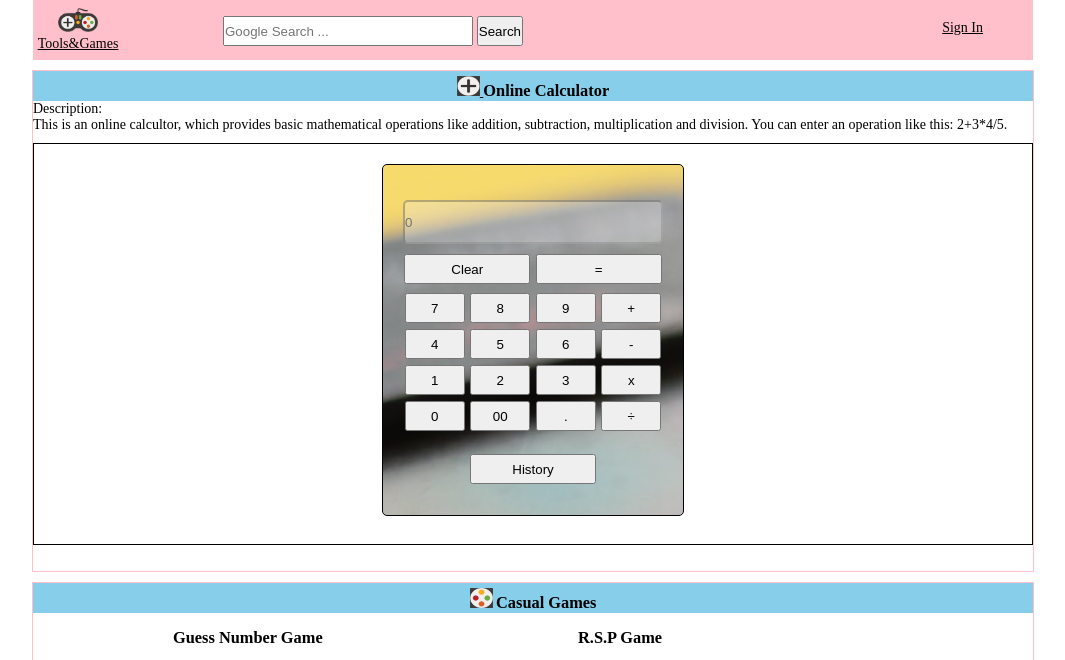
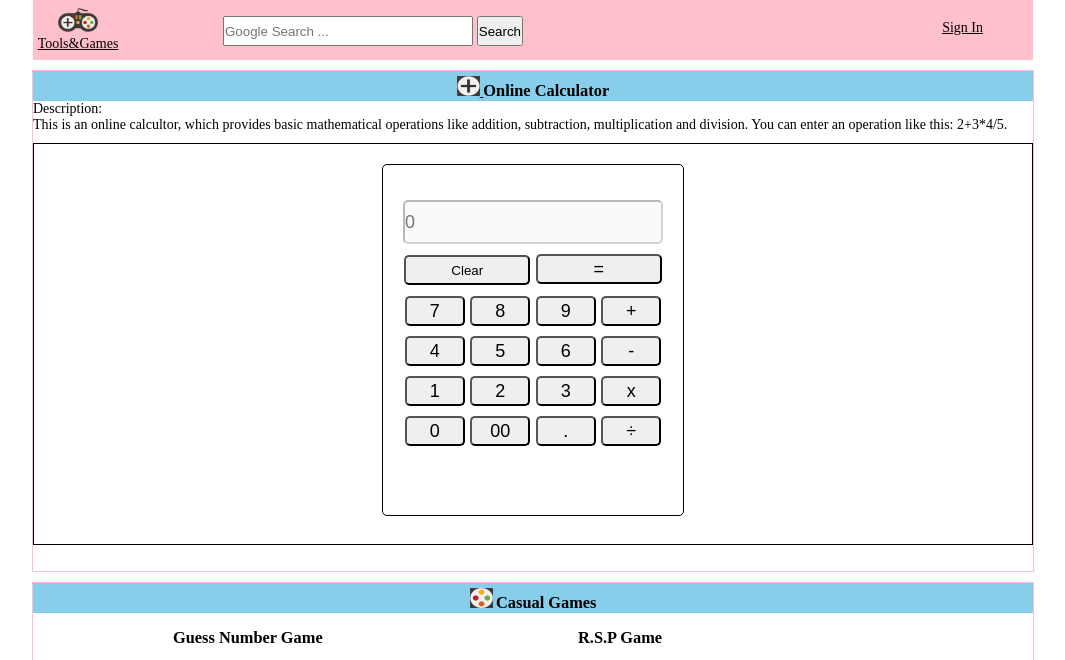
Before and after one commit to Ricky-Hu5918/comIT-finalproject, a Django app: page /index/ in a window 1280 px wide. Shown: the top 660 px of the page, without its empty margins (107-1172 px from the left). Run offline with Django 3.2, Linux system fonts and the light colour scheme.

Commit message:
optimized the calculator

```diff
--- a/main_project/calc_app/static/calc_app/calcpage.css
+++ b/main_project/calc_app/static/calc_app/calcpage.css
@@ -18,7 +18,7 @@
     margin: 20px auto;
     border: 1px solid black;
     border-radius: 5px;
-    background-image: url("../img/bd.jpg");
+    /* background-image: url("../img/magic.jpeg"); */
 }
 
 .input_show {
@@ -27,13 +27,21 @@
     width: 256px;
     max-width: 280px;
     height: 40px;
+    font-size: 18px;
     border-radius: 5px;
 }
 
 .btn_num {
-    margin: 3px 1px;
+    margin: 5px 1px;
     height: 30px;
     width: 60px;
+    border-radius: 5px;
+    font-size: 18px;
+    /* background-color:darkorange */
+}
+
+.btn_num:hover {
+    background-color:pink;
 }
 
 .clearplusequal {
@@ -44,14 +52,21 @@
     height: 30px;
     width: 126px;
     margin: 0px 1px;
+    border-radius: 5px;
 }
-
+.btn_clear:hover {
+    background-color:pink;
+}
 .btn_compute {
     width: 126px;
     height: 30px;
+    font-size: 18px;
     margin: 0px 1px;
+    border-radius: 5px;
 }
-
+.btn_compute:hover {
+    background-color:pink;
+}
 .btn_histroy {
     margin: 20px 1px;
     height: 30px;
--- a/main_project/signin_app/templates/index.html
+++ b/main_project/signin_app/templates/index.html
@@ -92,7 +92,7 @@
                       <button type="button" class="btn btn_num" onclick="fun_dot()">.</button>
                       <button type="button" class="btn btn_num" onclick="fun_div()">÷</button>
                       <br />
-                      <button type="button" class="btn btn_histroy" onclick="">History</button>
+                      <!-- <button type="button" class="btn btn_histroy" onclick="">History</button> -->
                 </div>
              </div>
         </div>
--- a/main_project/signin_app/templates/madlibsgame.html
+++ b/main_project/signin_app/templates/madlibsgame.html
@@ -65,8 +65,8 @@
                     <button class="reset-button" type="button" onclick="fun_halloween2()">Halloween-2</button>
                 </div>
                 <div>
-                    <button class="guess-button" type="button" onclick="fun_halloween()">Halloween</button>
-                    <button class="reset-button" type="button" onclick="fun_reset()">Reset</button>
+                    <button class="guess-button" type="button" onclick="">UniCorn Poops</button>
+                    <button class="reset-button" type="button" onclick="">Valentine's Day</button>
                 </div>
             </form>
         </div>
```
Also changed, not shown: main_project/calc_app/static/img/logo4.png (deleted), main_project/calc_app/static/img/logo5.png (deleted), main_project/calc_app/static/img/search.png (deleted).
